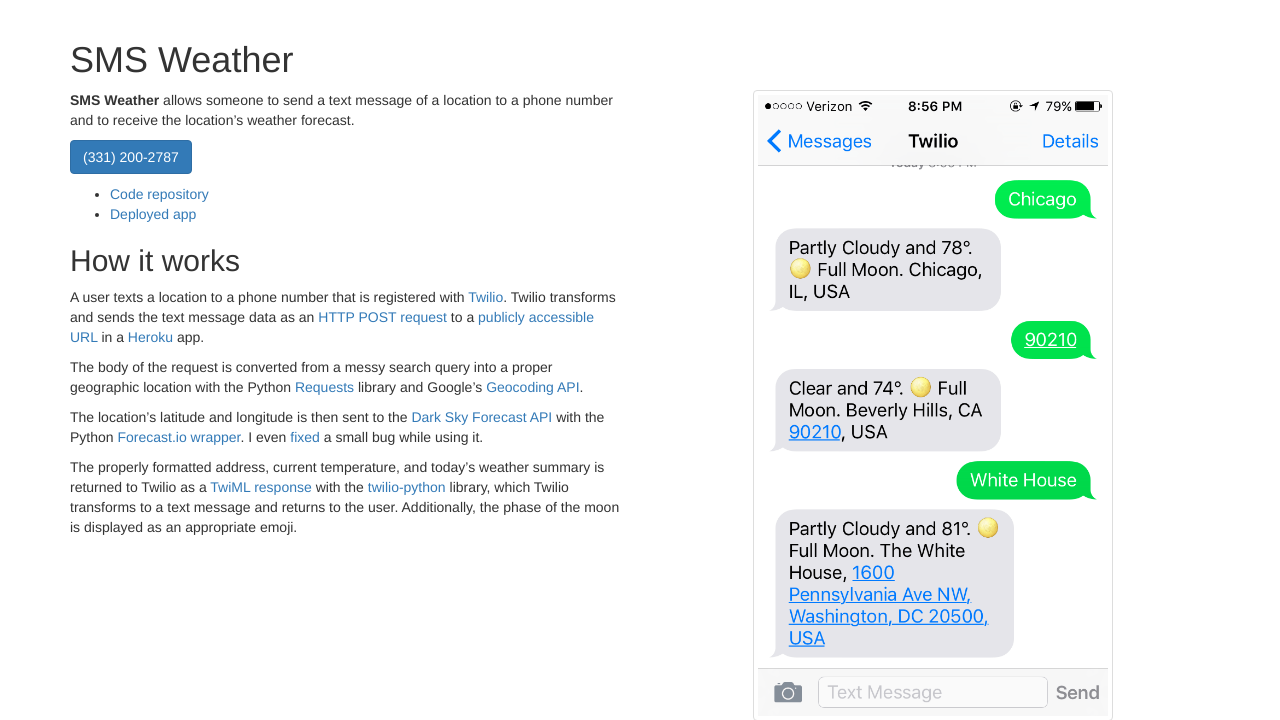
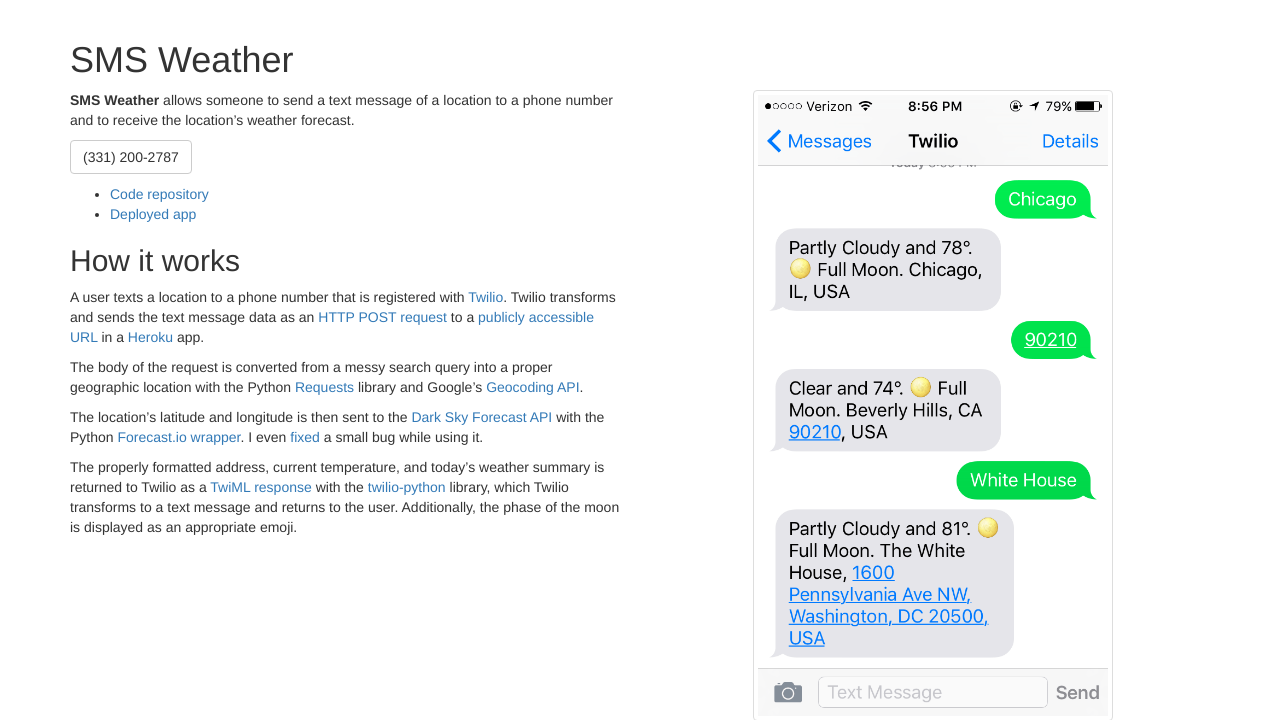
Before and after one commit to richardcornish/emojiweather, a Django app: page / in a window 1280 px wide. Shown: the part 52-772 px from the top of the page. Run offline with Django 3.2, Linux system fonts and the light colour scheme; some libraries are stand-ins or nearby versions.

Commit message:
Deemphasized button

```diff
--- a/smsweather/templates/home.html
+++ b/smsweather/templates/home.html
@@ -15,7 +15,7 @@
 
             <p><strong>{{ request.site.name }}</strong> allows someone to send a text message of a location to a phone number and to receive the location&rsquo;s weather forecast.</p>
 
-            <p><a href="sms:1-331-200-2787" class="btn btn-primary">(331) 200-2787</a></p>
+            <p><a href="sms:1-331-200-2787" class="btn btn-default">(331) 200-2787</a></p>
 
             <ul>
                 <li><a href="https://github.com/richardcornish/smsweather">Code repository</a></li>
```
